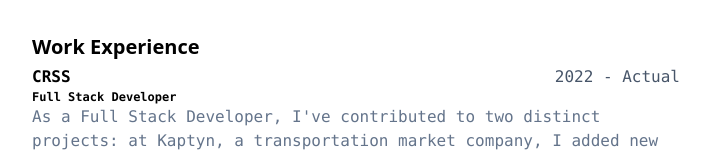
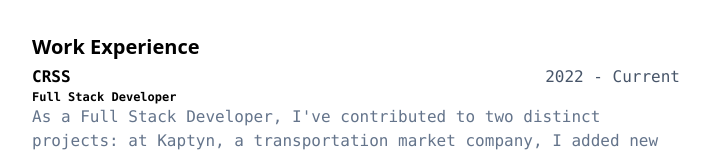
Before and after one commit to Wainercrb/resume, a React (Vite) app: page /#/ in a window 1280 px wide. Shown: the part 411-566 px from the top of the page, without its empty margins (284-995 px from the left). Built offline with nearby package versions, Linux system fonts and the light colour scheme.

Commit message:
Fixed text

```diff
--- a/src/components/Experience.tsx
+++ b/src/components/Experience.tsx
@@ -13,7 +13,7 @@ function Experience() {
             item;
           const startYear = new Date(startDate).getFullYear();
           const endYear =
-            endDate != null ? new Date(endDate).getFullYear() : 'Actual';
+            endDate != null ? new Date(endDate).getFullYear() : 'Current';
           const years = `${startYear} - ${endYear}`;
 
           return (
```
